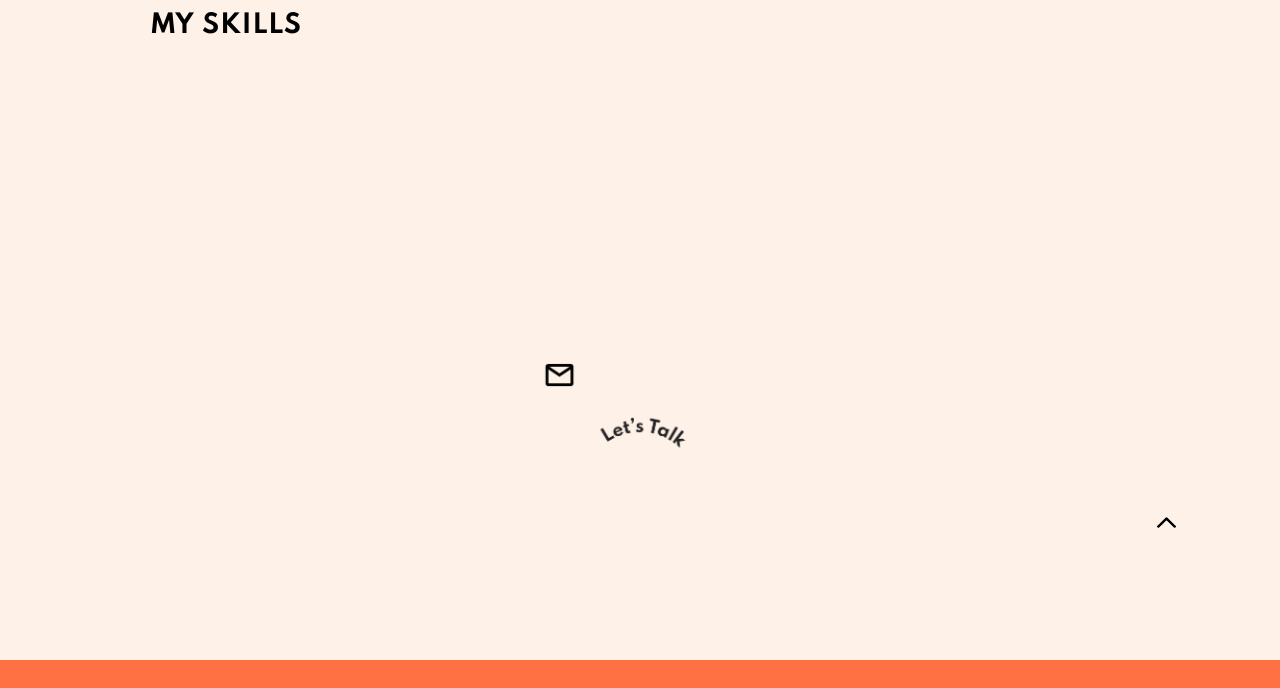
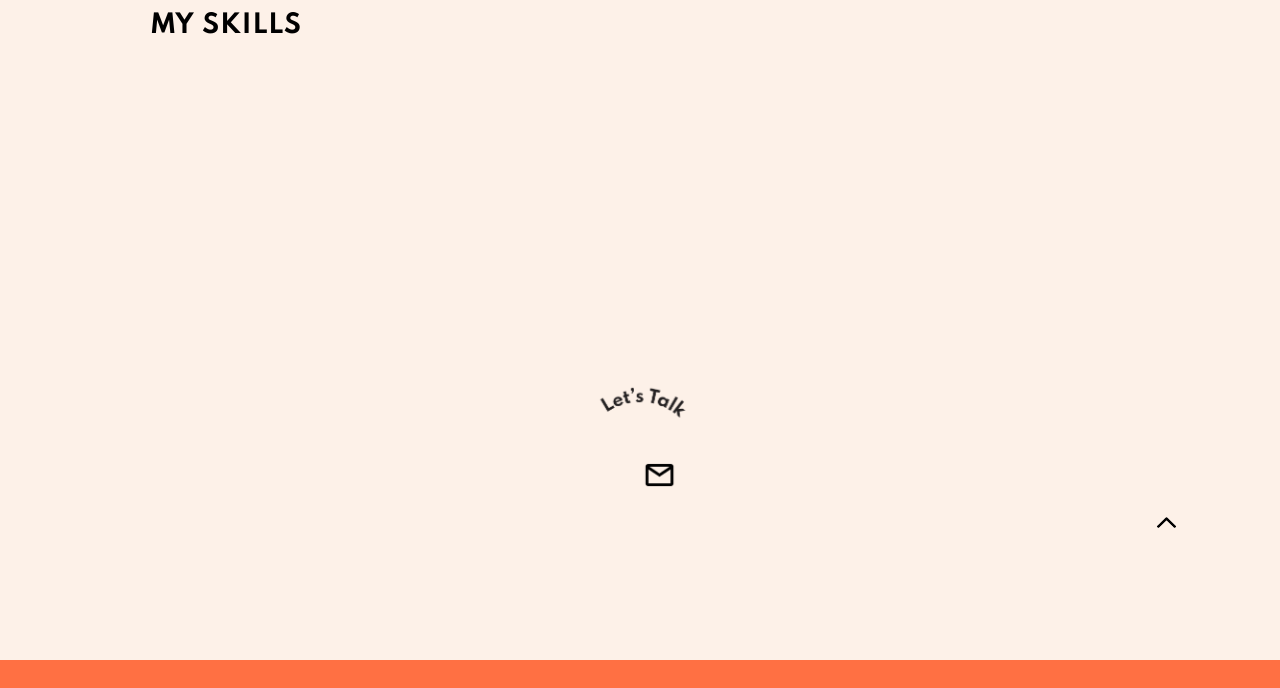
Before and after one commit to alenajak18/-UX_UI_HW_17, a plain HTML site: page index.html in a window 1280 px wide. Shown: the part 1530-2218 px from the top of the page. Drawn offline with Linux system fonts and the light colour scheme.

Commit message:
trying to fix envelope

```diff
--- a/css/style.css
+++ b/css/style.css
@@ -166,6 +166,7 @@ button:hover {
     height: 200px;
     width: 200px;
     border: none;
+    position: relative;
 }
 
 .letstalk {
@@ -173,12 +174,14 @@ button:hover {
     width: 200px;
     background-color: transparent;
     border: none;
-    position: absolute;
     animation: roundround 5s infinite linear;
 }
 
 .envelope {
-    position: relative;
+    position: absolute;
+    top: 50%;
+    left: 50%;
+
 }
 
 @keyframes roundround {
--- a/index.html
+++ b/index.html
@@ -65,7 +65,7 @@
 
     <div class="imagecont">
 
-        <div> <img class="envelope" src="images/envelope.png" alt="" height="30px"></div>
+        <img class="envelope" src="images/envelope.png" alt="" height="30px">
 
         <img class="letstalk" src="images/letstalk.png" alt="">
 
```
